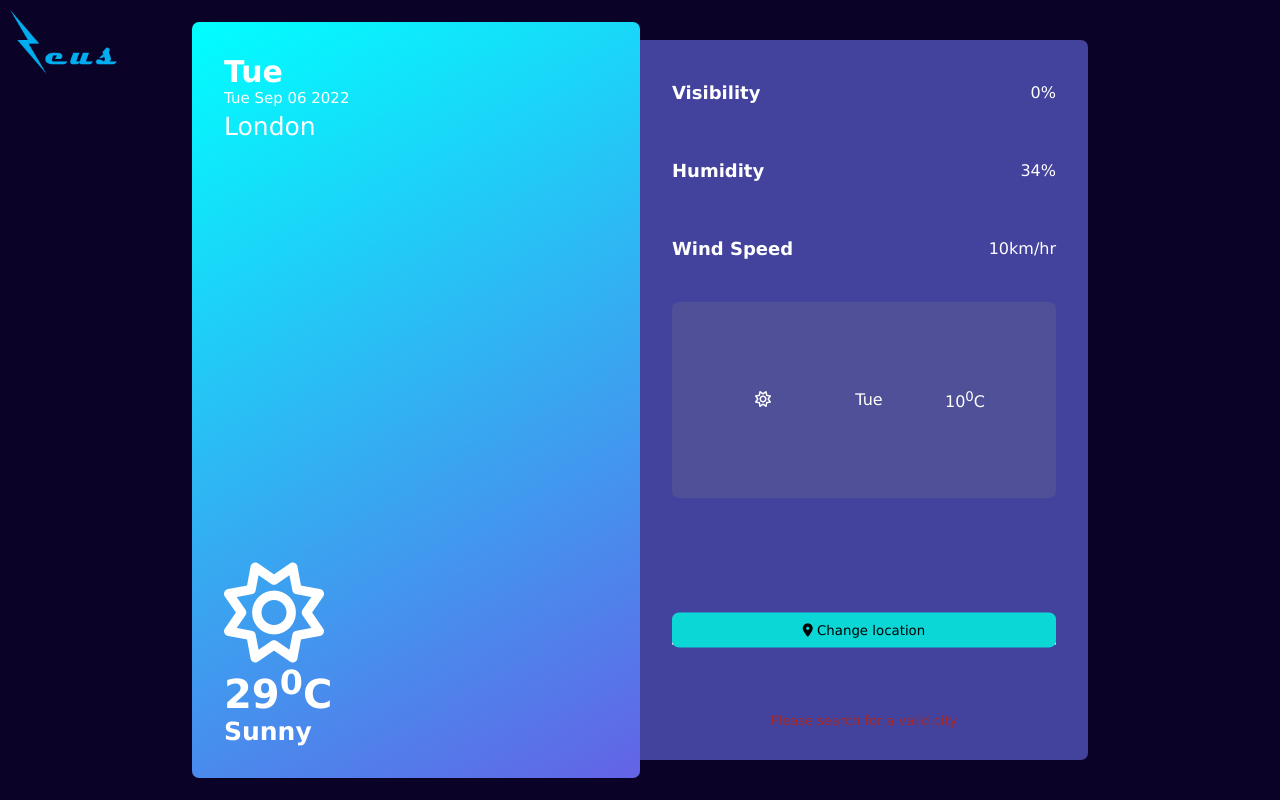
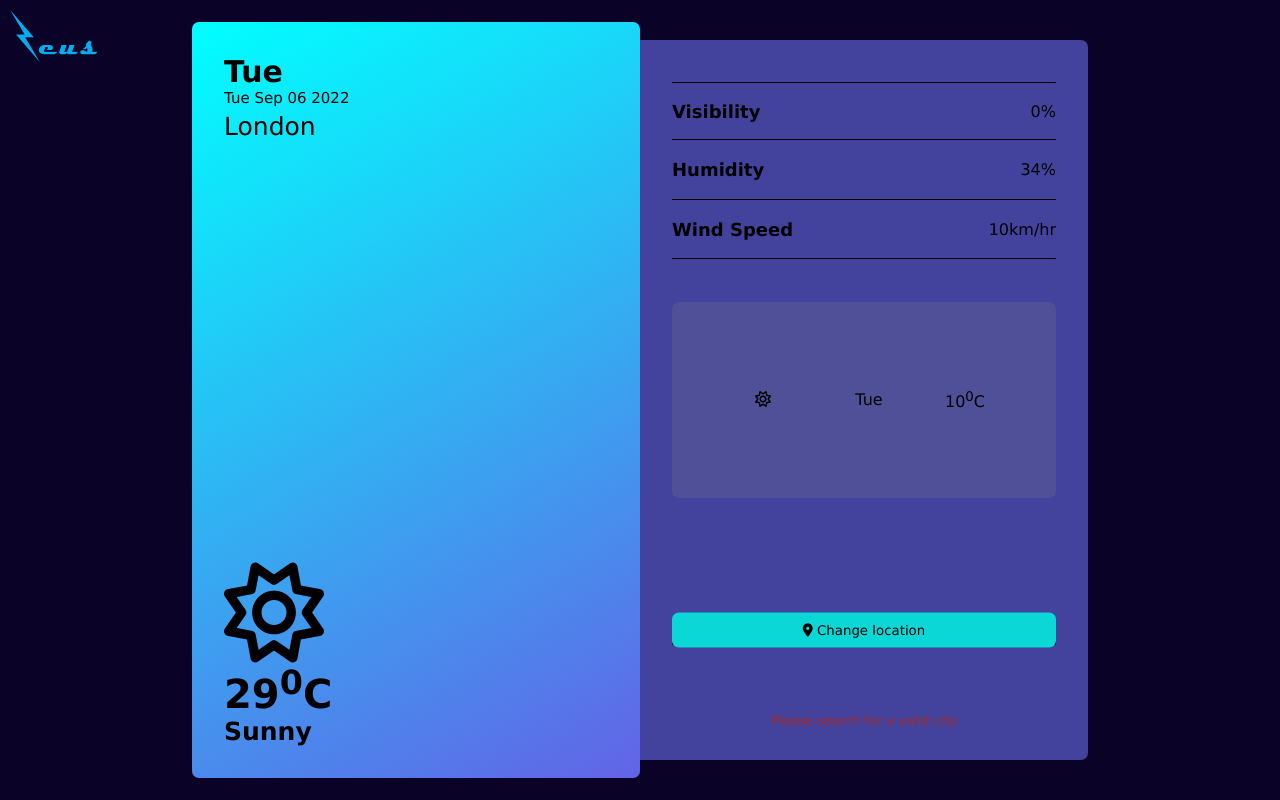
Before and after one commit to khalid-alade/zeus-weather-app, a plain HTML site: page index.html in a window 1280 px wide. Drawn offline with Linux system fonts and the light colour scheme; no server answers.

Commit message:
branch mobile-master

```diff
--- a/css/styles.css
+++ b/css/styles.css
@@ -48,7 +48,7 @@ body {
     top: 50%;
     left: 50%;
     z-index: 100000000005;
-    width: 110px;
+    width: 90px;
     top: 10px;
     left: 10px;
     transform: translate(0, 0);
@@ -77,7 +77,7 @@ section {
 .main {
     height: 105%;
     width: 50%;
-    background-color: white;
+    background-color: black;
     border-radius: 7px;
     padding: 32px;
     display: flex;
@@ -101,35 +101,35 @@ span {
 }
 
 #day {
-    color: white;
+    color: black;
     font-size: 30px;
     font-weight: bold;
 }
 
 #date {
-    color: white;
+    color: black;
     font-size: 15px;
 }
 
 #country {
-    color: white;
+    color: black;
     font-size: 25px;
     margin-top: 5px;
 }
 
 #icon {
-    color: white;
+    color: black;
     font-size: 50px;
 }
 
 #temp {
-    color: white;
+    color: black;
     font-size: 40px;
     font-weight: bold;
 }
 
 #desc {
-    color: white;
+    color: black;
     font-size: 25px;
     font-weight: bold;
 }
@@ -145,10 +145,16 @@ span {
 
 .minions {
     width: 100%;
+    height: 33%;
     display: flex;
     align-items: center;
     justify-content: space-between;
-    color: white;
+    color: black;
+    padding: 10px 0;
+    border-bottom: 1.5px solid black;
+}
+.minions:first-of-type{
+    border-top: 1.5px solid black;
 }
 
 .key {
@@ -165,7 +171,7 @@ span {
     align-items: center;
     justify-content: center;
     flex-direction: row;
-    color: white;
+    color: black;
 }
 
 .others {
@@ -210,7 +216,7 @@ span {
 }
 
 .msg {
-    color: white;
+    color: black;
     position: absolute;
     transform: translateX(-50%);
     left: 50%;
@@ -260,7 +266,7 @@ span {
 input {
     background: transparent;
     border: 0;
-    border-bottom: 2px solid white;
+    border-bottom: 2px solid black;
     outline: none;
     color: white;
     height: 85%;
@@ -387,7 +393,7 @@ input::placeholder {
         width: 100%;
         background: linear-gradient(-30deg, rgb(99, 99, 230), cyan);
         padding: 18px;
-        border-radius: 6px;
+        /* border-radius: 6px; */
     }
 
     .change:hover {
@@ -399,6 +405,18 @@ input::placeholder {
     }
 }
 
+@media only screen and (max-width: 768px) {
+    .wrapper{
+    width: 100%;
+    height: 100%;
+}
+.minions{
+    border-bottom: 1.5px solid black;
+}
+.minions:first-of-type{
+    border-top: 1.5px solid black;
+}
+}
 
 @media only screen and (max-width: 496px) {
 
@@ -419,16 +437,16 @@ input::placeholder {
         padding: 15px;
     }
 
-    .wrapper {
+    /* .wrapper {
         width: 92%;
         height: 97%;
-    }
+    } */
 
 }
 
 @media only screen and (max-width: 342px) {
-    .wrapper {
+    /* .wrapper {
         width: 93%;
         height: 97%;
-    }
+    } */
 }
--- a/index.html
+++ b/index.html
@@ -26,7 +26,7 @@
                 <div class="bottom">
                     <span id="icon" class="icon"><i class="fa fa-sun-o fa-2x"></i></span>
                     <span id="temp" class="temp">29<sup>0</sup>C</span>
-                    <span id="desc">Sunny</span>
+                    <span id="desc" class="desc-desc">Sunny</span>
                 </div>
             </div>
 
@@ -54,7 +54,7 @@
 
                 <div class="before-down">
                     <span id="country-small" class="country">London</span>
-                    <span id="date-small" class="date">30th June, 2022</span>
+                    <span id="date-small" class="desc-desc">Clear Skies</span>
                 </div>
 
                 <div class="down">
--- a/scripts/scripts.js
+++ b/scripts/scripts.js
@@ -11,7 +11,7 @@ $(document).ready(function () {
     const icon2 = document.querySelectorAll('.icon2');
     const day = document.querySelectorAll('.day');
     const temperature = document.querySelectorAll('.temp');
-    const desc = document.querySelector('#desc');
+    const desc = document.querySelectorAll('.desc-desc');
     const date = document.querySelectorAll('.date');
 
     const changeLocation = document.querySelector('.change');
```
